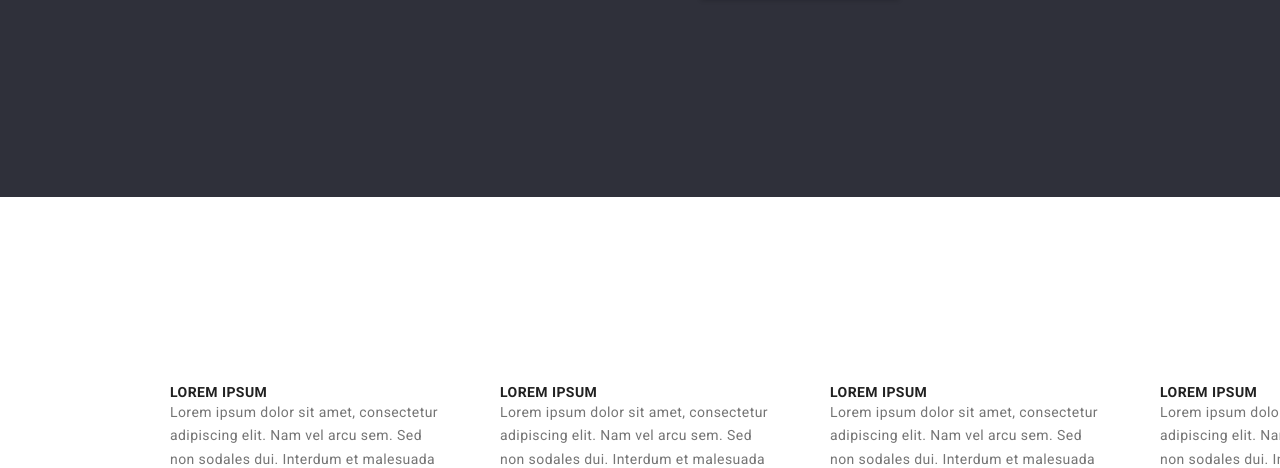
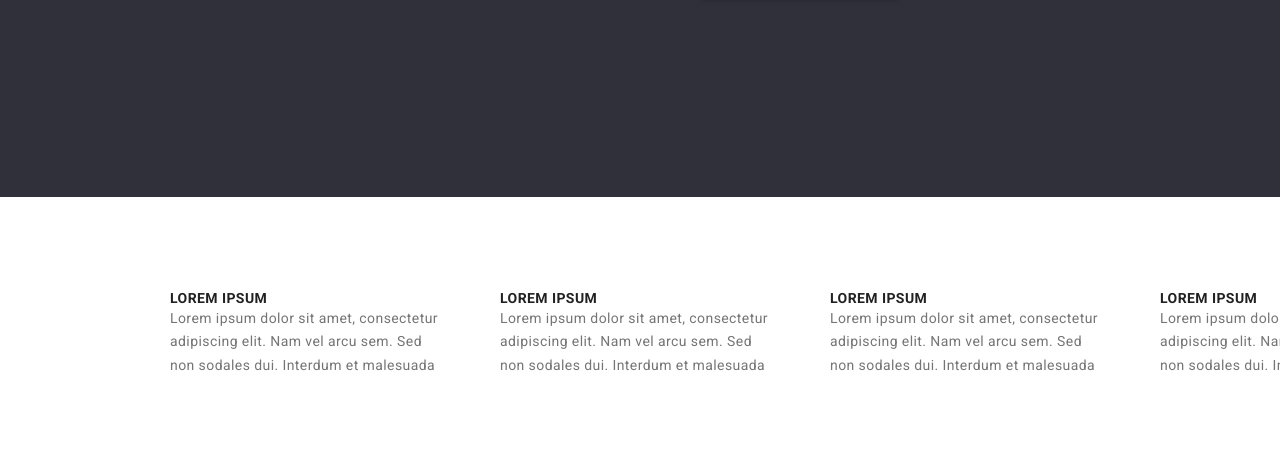
Before and after one commit to KJachimstal/goit-markup-hw-03, a website: page index.html in a window 1280 px wide. Shown: the part 484-952 px from the top of the page. Drawn offline with Linux system fonts and the light colour scheme.

Commit message:
Corrected desctription styles

```diff
--- a/css/styles.css
+++ b/css/styles.css
@@ -191,7 +191,7 @@ body {
 
 .description-item {
     width: 270px;
-    margin: 94px 30px;
+    margin: 0 30px;
 }
 
 .description-subtitle {
```
